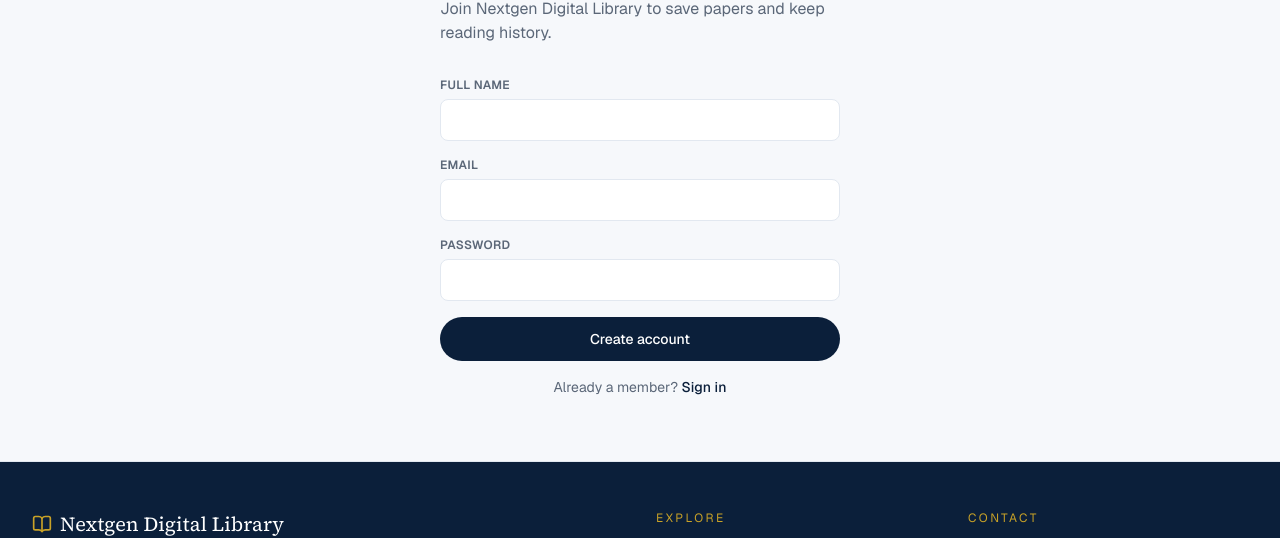
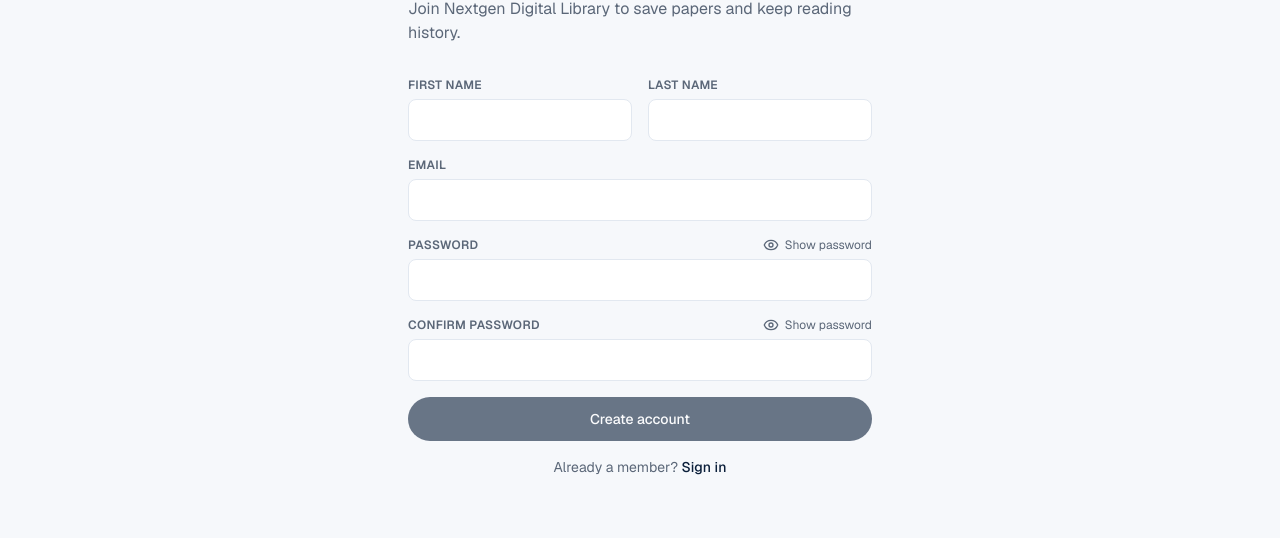
Before and after one commit to thimirathilanka/smart-library, a Next.js app: page /register in a window 1280 px wide. Shown: the part 203-741 px from the top of the page. Built offline with nearby package versions, Linux system fonts and the light colour scheme; no server answers.

Commit message:
Register page improvements wip

```diff
--- a/app/actions/auth.ts
+++ b/app/actions/auth.ts
@@ -14,7 +14,13 @@
 export type AuthState = {
   error?: string;
   success?: string;
-  values?: { name?: string; email?: string };
+  values?: {
+    firstName?: string;
+    lastName?: string;
+    email?: string;
+    password?: string;
+    confirmPassword?: string;
+  };
 };
 
 function staff(isAdmin?: boolean) {
@@ -37,20 +43,31 @@
 }
 
 export async function registerAction(_prev: AuthState, formData: FormData): Promise<AuthState> {
-  const name = String(formData.get("name") ?? "").trim();
+  const firstName = String(formData.get("firstName") ?? "").trim();
+  const lastName = String(formData.get("lastName") ?? "").trim();
   const email = String(formData.get("email") ?? "").trim().toLowerCase();
   const password = String(formData.get("password") ?? "");
+  const confirmPassword = String(formData.get("confirmPassword") ?? "");
+  const values = { firstName, lastName, email };
+  const name = `${firstName} ${lastName}`.replace(/\s+/g, " ").trim();
 
-  if (!name || !email || password.length < 8) {
+  if (!firstName || !lastName || !email || password.length < 8) {
     return {
-      error: "Name, email, and a password of at least 8 characters are required.",
-      values: { name, email },
+      error: "First name, last name, email, and a password of at least 8 characters are required.",
+      values,
+    };
+  }
+
+  if (password !== confirmPassword) {
+    return {
+      error: "Passwords do not match.",
+      values: { ...values, password, confirmPassword },
     };
   }
 
   const existing = await getMemberByEmail(email);
   if (existing) {
-    return { error: "An account with that email already exists.", values: { name, email } };
+    return { error: "An account with that email already exists.", values };
   }
 
   await createMember({
@@ -70,7 +87,7 @@
     await signIn("credentials", { email, password, redirectTo: "/" });
   } catch (error) {
     if (error instanceof AuthError) {
-      return { error: "Account created. Please sign in.", values: { name, email } };
+      return { error: "Account created. Please sign in.", values };
     }
     throw error;
   }
--- a/app/register/page.tsx
+++ b/app/register/page.tsx
@@ -4,7 +4,7 @@
 
 export default function RegisterPage() {
   return (
-    <div className="mx-auto max-w-md px-4 py-16 sm:px-6">
+    <div className="mx-auto max-w-lg px-4 py-16 sm:px-6">
       <p className="text-xs font-semibold tracking-[0.2em] text-navy-soft uppercase">
         Members
       </p>
--- a/components/auth/AuthForms.tsx
+++ b/components/auth/AuthForms.tsx
@@ -1,8 +1,10 @@
 "use client";
 
-import { useActionState } from "react";
+import { useActionState, useEffect, useState } from "react";
 import Link from "next/link";
+import { Check, Eye, EyeOff, X } from "lucide-react";
 import { loginAction, registerAction, type AuthState } from "@/app/actions/auth";
+import { cn } from "@/lib/format";
 
 export function LoginForm({ callbackUrl }: { callbackUrl: string }) {
   const [state, action, pending] = useActionState(loginAction, {} as AuthState);
@@ -17,7 +19,7 @@
         autoComplete="email"
         defaultValue={state.values?.email}
       />
-      <Field label="Password" name="password" type="password" autoComplete="current-password" />
+      <PasswordField label="Password" name="password" autoComplete="current-password" />
       {state.error ? <p className="text-sm text-red-700">{state.error}</p> : null}
       <button
         type="submit"
@@ -38,15 +40,34 @@
 
 export function RegisterForm() {
   const [state, action, pending] = useActionState(registerAction, {} as AuthState);
+  const [password, setPassword] = useState(state.values?.password ?? "");
+  const [confirmPassword, setConfirmPassword] = useState(state.values?.confirmPassword ?? "");
+
+  useEffect(() => {
+    if (state.values?.password != null) setPassword(state.values.password);
+    if (state.values?.confirmPassword != null) setConfirmPassword(state.values.confirmPassword);
+  }, [state.values?.password, state.values?.confirmPassword]);
+
+  const longEnough = password.length >= 8;
+  const matches = longEnough && password === confirmPassword;
+  const canSubmit = longEnough && matches && !pending;
 
   return (
     <form action={action} className="mt-8 space-y-4">
-      <Field
-        label="Full name"
-        name="name"
-        autoComplete="name"
-        defaultValue={state.values?.name}
-      />
+      <div className="grid gap-4 sm:grid-cols-2">
+        <Field
+          label="First name"
+          name="firstName"
+          autoComplete="given-name"
+          defaultValue={state.values?.firstName}
+        />
+        <Field
+          label="Last name"
+          name="lastName"
+          autoComplete="family-name"
+          defaultValue={state.values?.lastName}
+        />
+      </div>
       <Field
         label="Email"
         name="email"
@@ -54,11 +75,32 @@
         autoComplete="email"
         defaultValue={state.values?.email}
       />
-      <Field label="Password" name="password" type="password" autoComplete="new-password" />
+      <RegisterPasswordInput
+        label="Password"
+        name="password"
+        autoComplete="new-password"
+        value={password}
+        onChange={setPassword}
+        valid={longEnough}
+        touched={password.length > 0}
+      />
+      {password.length > 0 ? <Hint ok={longEnough} text="8 characters minimum" /> : null}
+      <RegisterPasswordInput
+        label="Confirm password"
+        name="confirmPassword"
+        autoComplete="new-password"
+        value={confirmPassword}
+        onChange={setConfirmPassword}
+        valid={matches}
+        touched={confirmPassword.length > 0}
+      />
+      {confirmPassword.length > 0 ? (
+        <Hint ok={matches} text={matches ? "Passwords match" : "Passwords do not match"} />
+      ) : null}
       {state.error ? <p className="text-sm text-red-700">{state.error}</p> : null}
       <button
         type="submit"
-        disabled={pending}
+        disabled={!canSubmit}
         className="w-full rounded-full bg-navy py-3 text-sm font-medium text-white hover:bg-navy-mid disabled:opacity-60"
       >
         {pending ? "Creating account…" : "Create account"}
@@ -70,6 +112,111 @@
         </Link>
       </p>
     </form>
+  );
+}
+
+function RegisterPasswordInput({
+  label,
+  name,
+  autoComplete,
+  value,
+  onChange,
+  valid,
+  touched,
+}: {
+  label: string;
+  name: string;
+  autoComplete?: string;
+  value: string;
+  onChange: (value: string) => void;
+  valid: boolean;
+  touched: boolean;
+}) {
+  const [visible, setVisible] = useState(false);
+
+  return (
+    <div>
+      <div className="flex items-center justify-between gap-3">
+        <label htmlFor={name} className="text-xs font-semibold tracking-wide text-muted uppercase">
+          {label}
+        </label>
+        <button
+          type="button"
+          onClick={() => setVisible((current) => !current)}
+          className="inline-flex items-center gap-1.5 text-xs text-muted hover:text-navy"
+        >
+          {visible ? <EyeOff className="size-4" /> : <Eye className="size-4" />}
+          {visible ? "Hide password" : "Show password"}
+        </button>
+      </div>
+      <input
+        id={name}
+        name={name}
+        type={visible ? "text" : "password"}
+        required
+        minLength={8}
+        autoComplete={autoComplete}
+        value={value}
+        onChange={(event) => onChange(event.target.value)}
+        className={cn(
+          "mt-1.5 w-full rounded-lg border bg-white px-3 py-2.5 text-sm font-normal text-ink outline-none",
+          !touched
+            ? "border-line focus:border-navy-soft"
+            : valid
+              ? "border-emerald-600 focus:border-emerald-600"
+              : "border-red-600 focus:border-red-600",
+        )}
+      />
+    </div>
+  );
+}
+
+function Hint({ ok, text }: { ok: boolean; text: string }) {
+  return (
+    <p className={cn("flex items-center gap-1.5 text-sm", ok ? "text-emerald-700" : "text-red-700")}>
+      {ok ? <Check className="size-4" /> : <X className="size-4" />}
+      {text}
+    </p>
+  );
+}
+
+function PasswordField({
+  label,
+  name,
+  autoComplete,
+  defaultValue,
+}: {
+  label: string;
+  name: string;
+  autoComplete?: string;
+  defaultValue?: string;
+}) {
+  const [visible, setVisible] = useState(false);
+
+  return (
+    <label className="block text-xs font-semibold tracking-wide text-muted uppercase">
+      {label}
+      <span className="relative mt-1.5 block">
+        <input
+          key={`${name}-${defaultValue ?? ""}`}
+          name={name}
+          type={visible ? "text" : "password"}
+          required
+          minLength={8}
+          autoComplete={autoComplete}
+          defaultValue={defaultValue}
+          className="w-full rounded-lg border border-line bg-white py-2.5 pr-10 pl-3 text-sm font-normal text-ink outline-none focus:border-navy-soft"
+        />
+        <button
+          type="button"
+          onClick={() => setVisible((current) => !current)}
+          className="absolute top-1/2 right-2.5 -translate-y-1/2 text-muted hover:text-navy"
+          aria-label={visible ? `Hide ${label.toLowerCase()}` : `Show ${label.toLowerCase()}`}
+        >
+          {visible ? <Eye className="size-4" /> : <EyeOff className="size-4" />}
+        </button>
+      </span>
+    </label>
   );
 }
 
```
